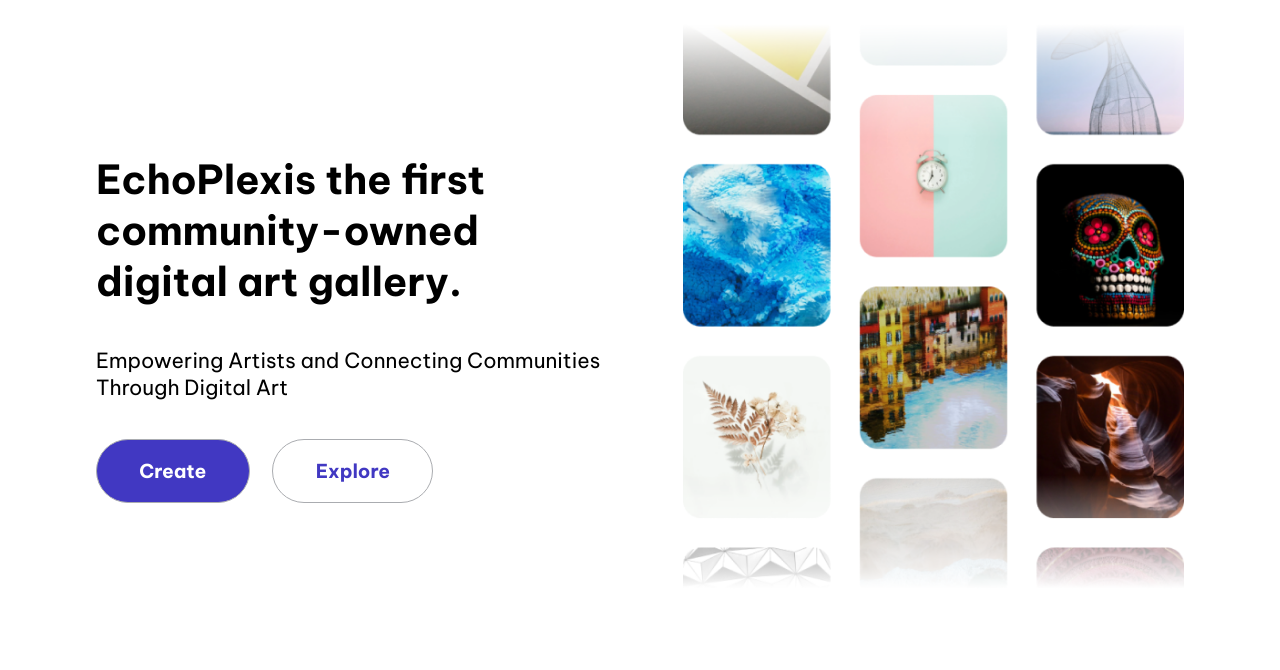
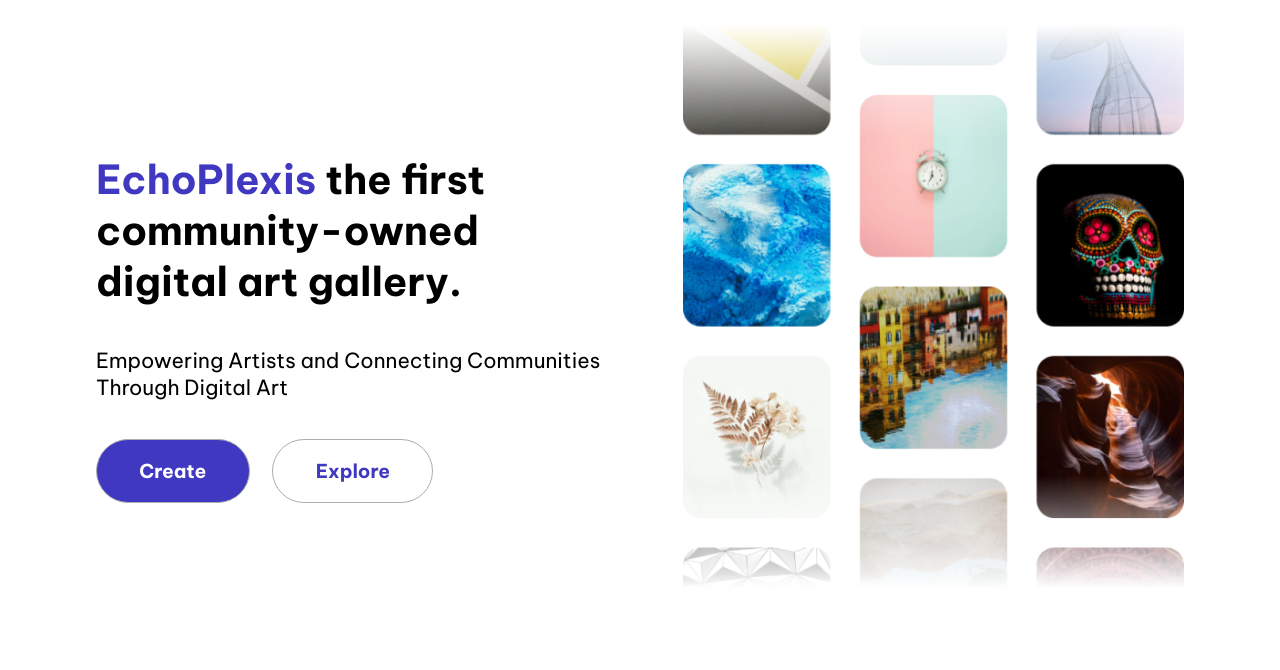
Before and after one commit to dreamer-6/Ecoplex, a plain HTML site: page index.html in a window 1280 px wide. Shown: the part 104-774 px from the top of the page. Drawn offline with Linux system fonts and the light colour scheme.

Commit message:
first make

```diff
--- a/styles.css
+++ b/styles.css
@@ -61,6 +61,9 @@ nav img{
     font-size: 1.3rem;
     max-width: 700px;
     margin-right: 2em;
+}
+.highlight{
+    color: var(--purple);
 }
 .hero-button{
     background-color: #fff;
```
